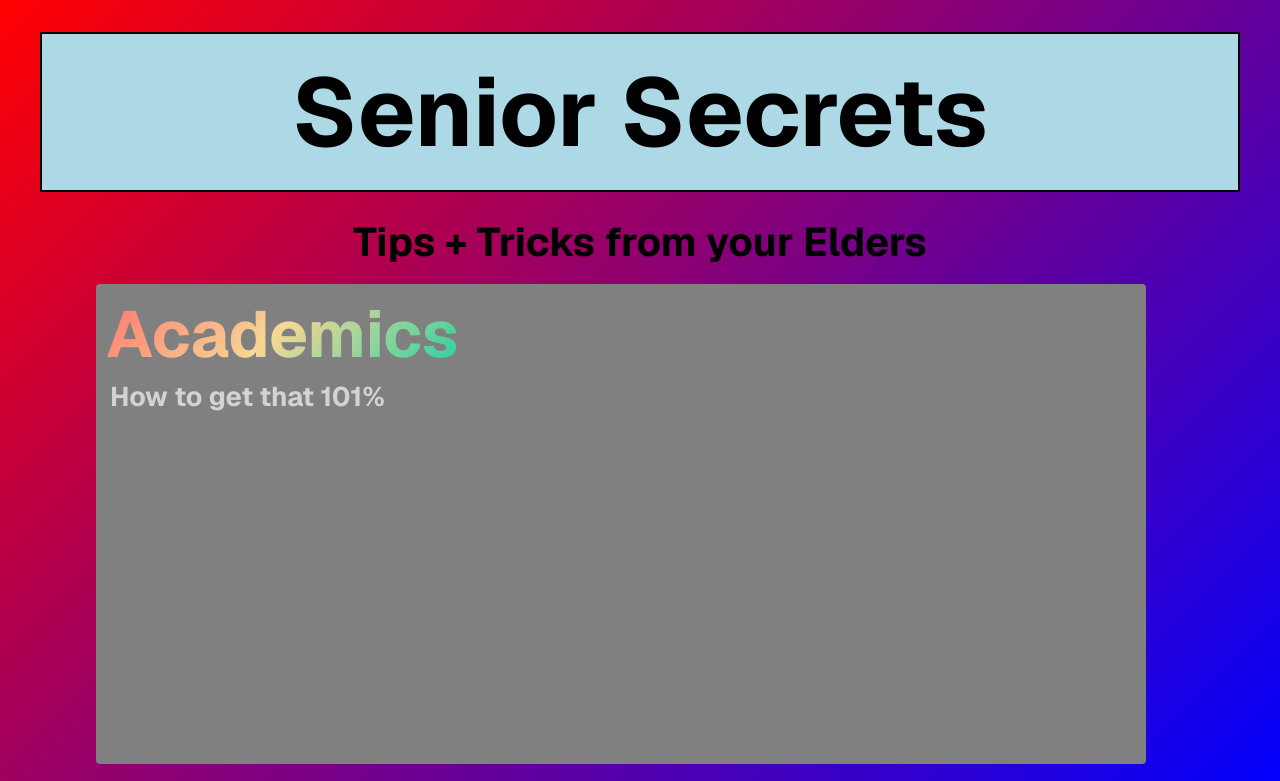
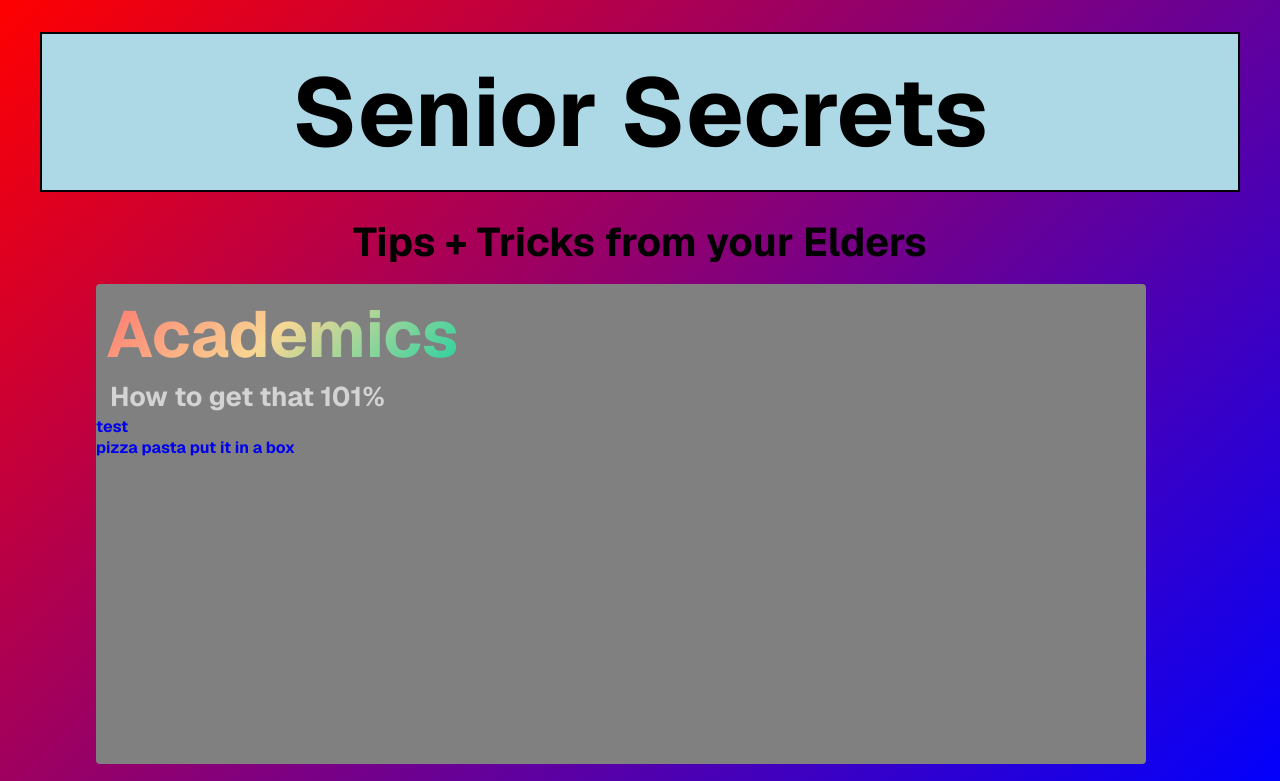
Before and after one commit to richardkiselev/StuyStudy, a plain HTML site: page secrets.html in a window 1280 px wide. Shown: the top 781 px of the page. Drawn offline with nearby package versions, Linux system fonts and the light colour scheme.

Commit message:
Update secrets.html

```diff
--- a/secrets.html
+++ b/secrets.html
@@ -14,6 +14,8 @@
   <a href="calendar.html" class="grid-item">
     <h2 class="item-header" style="color:linear">Academics</h2>
     <h2 class="item-desc">How to get that 101%</h2>
+    <b>test</b>
+    <b>pizza pasta put it in a box</b>
   </a>
 <a href="countdown.html" class="grid-item">
     <h2 class="item-header" style="color:linear">Time Management</h2>
```
